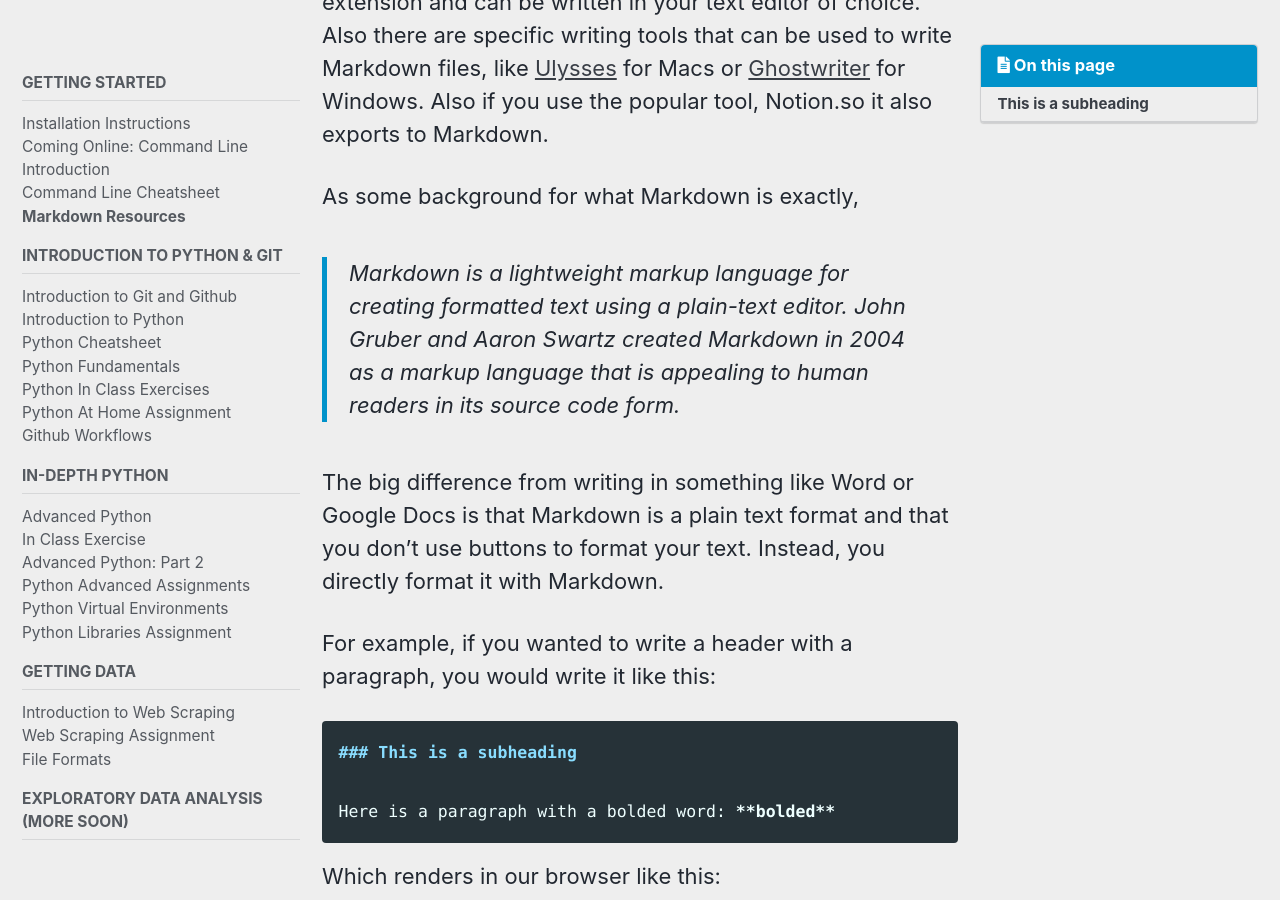
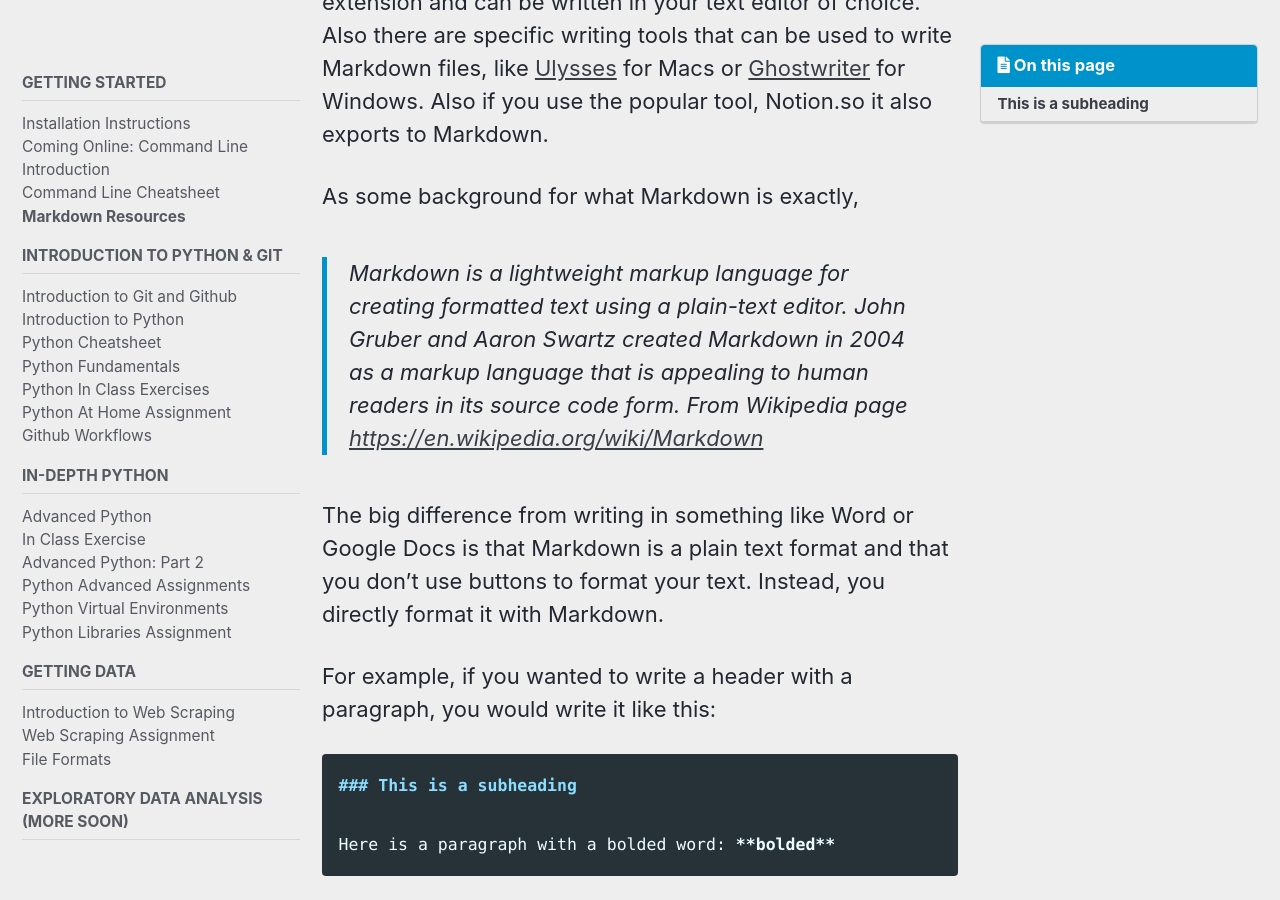
Before and after one commit to ZoeLeBlanc/is310-computing-humanities-2022, a Jekyll site: the page built from _materials/getting_started/04-markdown-resources.md, in a window 1280 px wide and 900 px high, scrolled down 705 px. Built offline with Jekyll 4.4.1, drawn with Linux system fonts in a browser that asks for light colours; cached includes are drawn as plain includes; our own code applies the rules of GitHub Pages for plain Markdown files.

Commit message:
update to markdown resources

```diff
--- a/_materials/getting_started/04-markdown-resources.md
+++ b/_materials/getting_started/04-markdown-resources.md
@@ -11,7 +11,7 @@ Under the Document heading <https://en.wikipedia.org/wiki/List_of_file_formats#D
 The one we'll be using for writing documents in this course is called Markdown or MD. Markdown files end with `.md` extension and can be written in your text editor of choice. Also there are specific writing tools that can be used to write Markdown files, like [Ulysses](https://ulysses.app/) for Macs or [Ghostwriter](https://wereturtle.github.io/ghostwriter/) for Windows. Also if you use the popular tool, Notion.so it also exports to Markdown.
 
 As some background for what Markdown is exactly,
-> Markdown is a lightweight markup language for creating formatted text using a plain-text editor. John Gruber and Aaron Swartz created Markdown in 2004 as a markup language that is appealing to human readers in its source code form.
+> Markdown is a lightweight markup language for creating formatted text using a plain-text editor. John Gruber and Aaron Swartz created Markdown in 2004 as a markup language that is appealing to human readers in its source code form. From Wikipedia page <https://en.wikipedia.org/wiki/Markdown>
 
 The big difference from writing in something like Word or Google Docs is that Markdown is a plain text format and that you don't use buttons to format your text. Instead, you directly format it with Markdown.
 
```
